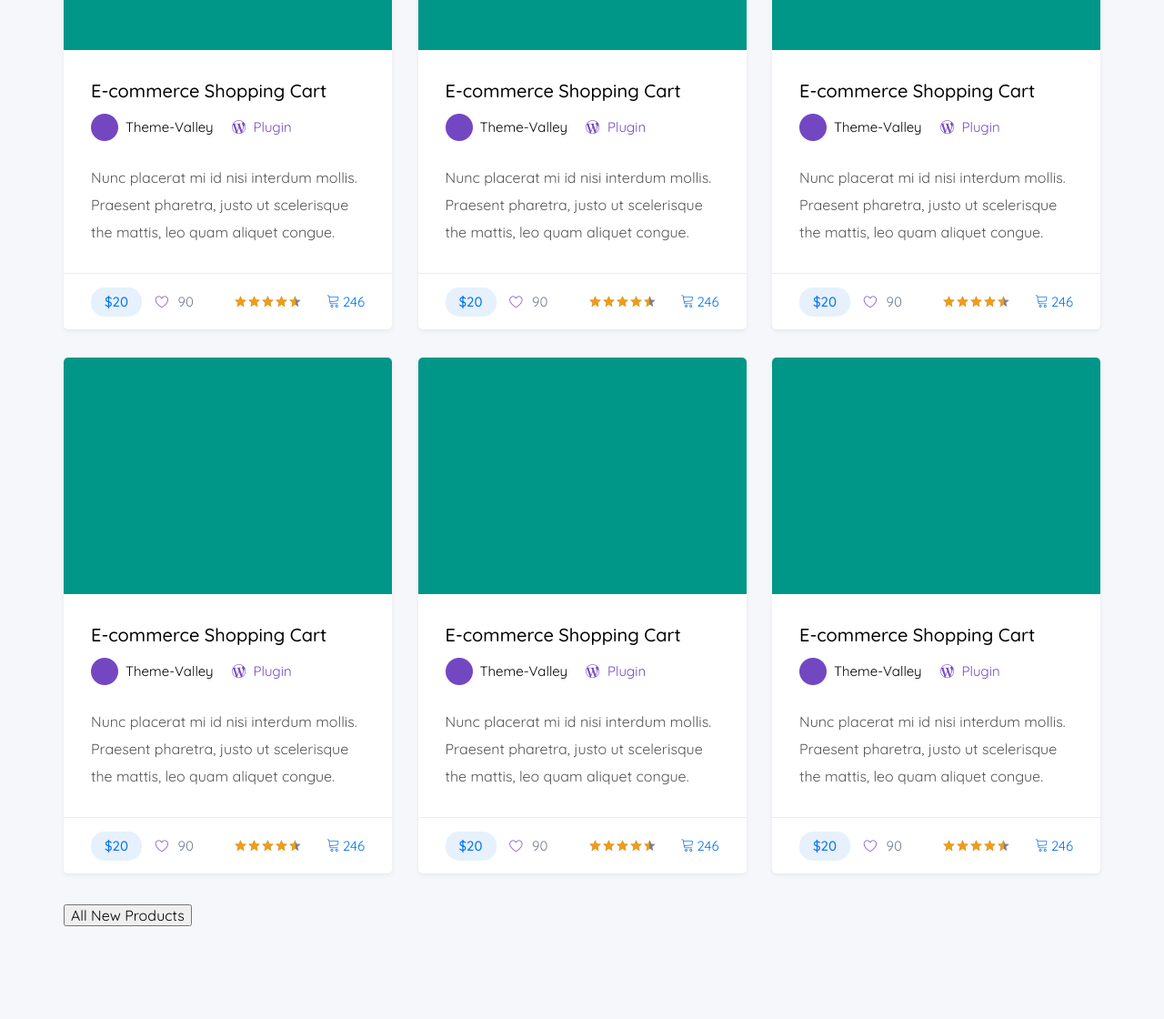
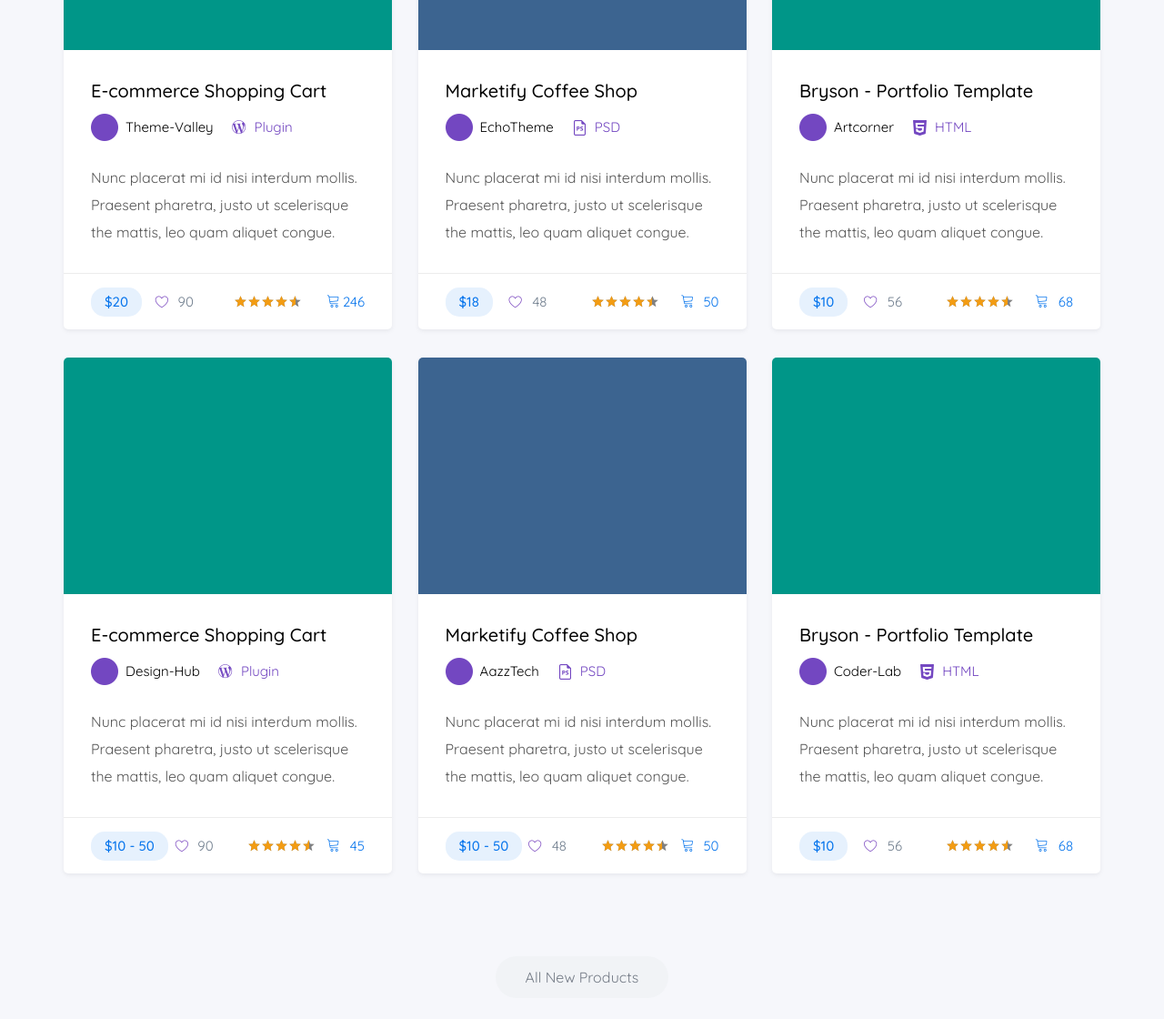
Before and after one commit to ku13shov/martplace, a website: page app/index.html in a window 1280 px wide. Shown: the part 3147-4267 px from the top of the page at 91% size. Drawn offline with nearby package versions, Linux system fonts and the light colour scheme; files whose address does not match are found by name.

Commit message:
added products section

```diff
--- a/app/index.html
+++ b/app/index.html
@@ -331,17 +331,17 @@
         Newest Release Products
       </div>
       <div class="products__btn">
-        <button>Plugins</button>
-        <button>WordPress</button>
-        <button>Site Template</button>
-        <button>PSD Template</button>
-        <button>Joomla</button>
-        <button>User Interface</button>
-        <button>Landing Page</button>
-        <button>Software</button>
+        <button type="button" data-filter="all">Plugins</button>
+        <button type="button" data-filter=".category-wordpress">WordPress</button>
+        <button type="button" data-filter=".category-site">Site Template</button>
+        <button type="button" data-filter=".category-psd">PSD Template</button>
+        <button type="button" data-filter=".category-joomla">Joomla</button>
+        <button type="button" data-filter=".category-user">User Interface</button>
+        <button type="button" data-filter=".category-landing">Landing Page</button>
+        <button type="button" data-filter=".category-software">Software</button>
       </div>
       <div class="products__inner">
-        <div class="products__item">
+        <div class="products__item mix category-wordpress" data-order="1">
           <div class="products__item-img" href="#" style="background-image: url(images/products/item-1.png);">
             <div class="products__item-hover">
               <div class="products__item-hover__wrapper">
@@ -385,7 +385,95 @@
             </div>
           </div>
         </div>
-        <div class="products__item">
+        <div class="products__item mix category-psd" data-order="2">
+          <div class="products__item-img" href="#" style="background-image: url(images/products/item-2.png);">
+            <div class="products__item-hover">
+              <div class="products__item-hover__wrapper">
+                <img src="images/products/item-hover.png" alt="">
+                <a class="item-hover__btn-more" href="#">More info</a>
+                <a class="item-hover__btn-demo" href="#">Live Demo</a>
+              </div>
+            </div>
+          </div>
+          <div class="products__item-wrapper">
+            <a href="#" class="products__item-title">
+              Marketify Coffee Shop
+            </a>
+            <div class="products__item-info">
+              <a class="info-user__img" href="#" style="background-image: url(images/products/user.png);"></a>
+              <a class="info-user__name" href="#">
+                EchoTheme
+              </a>
+
+              <a class="info-user__tool-img" href="#" style="background-image: url(images/products/psd.png);">
+              </a>
+              <a class="info-user__tool-text" href="#">
+                PSD
+              </a>
+            </div>
+            <div class="products__item-text">
+              Nunc placerat mi id nisi interdum mollis. Praesent pharetra, justo ut scelerisque
+              the mattis, leo quam aliquet congue.
+            </div>
+          </div>
+          <div class="products__item-bottom__box">
+            <div class="products__item-price">
+              $18
+            </div>
+            <div class="products__item-likes">
+              48
+            </div>
+            <div class="products-slider__star"></div>
+            <div class="products__item-cart">
+              50
+            </div>
+          </div>
+        </div>
+        <div class="products__item mix category-site" data-order="3">
+          <div class="products__item-img" href="#" style="background-image: url(images/products/item-1.png);">
+            <div class="products__item-hover">
+              <div class="products__item-hover__wrapper">
+                <img src="images/products/item-hover.png" alt="">
+                <a class="item-hover__btn-more" href="#">More info</a>
+                <a class="item-hover__btn-demo" href="#">Live Demo</a>
+              </div>
+            </div>
+          </div>
+          <div class="products__item-wrapper">
+            <a href="#" class="products__item-title">
+              Bryson - Portfolio Template
+            </a>
+            <div class="products__item-info">
+              <a class="info-user__img" href="#" style="background-image: url(images/products/user.png);"></a>
+              <a class="info-user__name" href="#">
+                Artcorner
+              </a>
+
+              <a class="info-user__tool-img" href="#" style="background-image: url(images/products/html.png);">
+              </a>
+              <a class="info-user__tool-text" href="#">
+                HTML
+              </a>
+            </div>
+            <div class="products__item-text">
+              Nunc placerat mi id nisi interdum mollis. Praesent pharetra, justo ut scelerisque
+              the mattis, leo quam aliquet congue.
+            </div>
+          </div>
+          <div class="products__item-bottom__box">
+            <div class="products__item-price">
+              $10
+            </div>
+            <div class="products__item-likes">
+              56
+            </div>
+            <div class="products-slider__star"></div>
+            <div class="products__item-cart">
+              68
+            </div>
+          </div>
+        </div>
+        <div class="products__item mix category-wordpress" data-order="4">
           <div class="products__item-img" href="#" style="background-image: url(images/products/item-1.png);">
             <div class="products__item-hover">
               <div class="products__item-hover__wrapper">
@@ -402,7 +490,7 @@
             <div class="products__item-info">
               <a class="info-user__img" href="#" style="background-image: url(images/products/user.png);"></a>
               <a class="info-user__name" href="#">
-                Theme-Valley
+                Design-Hub
               </a>
 
               <a class="info-user__tool-img" href="#" style="background-image: url(images/products/wordpress.png);">
@@ -418,19 +506,19 @@
           </div>
           <div class="products__item-bottom__box">
             <div class="products__item-price">
-              $20
+              $10 - 50
             </div>
             <div class="products__item-likes">
               90
             </div>
             <div class="products-slider__star"></div>
             <div class="products__item-cart">
-              246
+              45
             </div>
           </div>
         </div>
-        <div class="products__item">
-          <div class="products__item-img" href="#" style="background-image: url(images/products/item-1.png);">
+        <div class="products__item mix category-psd" data-order="5">
+          <div class="products__item-img" href="#" style="background-image: url(images/products/item-2.png);">
             <div class="products__item-hover">
               <div class="products__item-hover__wrapper">
                 <img src="images/products/item-hover.png" alt="">
@@ -441,18 +529,18 @@
           </div>
           <div class="products__item-wrapper">
             <a href="#" class="products__item-title">
-              E-commerce Shopping Cart
+              Marketify Coffee Shop
             </a>
             <div class="products__item-info">
               <a class="info-user__img" href="#" style="background-image: url(images/products/user.png);"></a>
               <a class="info-user__name" href="#">
-                Theme-Valley
+                AazzTech
               </a>
 
-              <a class="info-user__tool-img" href="#" style="background-image: url(images/products/wordpress.png);">
+              <a class="info-user__tool-img" href="#" style="background-image: url(images/products/psd.png);">
               </a>
               <a class="info-user__tool-text" href="#">
-                Plugin
+                PSD
               </a>
             </div>
             <div class="products__item-text">
@@ -462,106 +550,18 @@
           </div>
           <div class="products__item-bottom__box">
             <div class="products__item-price">
-              $20
+              $10 - 50
             </div>
             <div class="products__item-likes">
-              90
+              48
             </div>
             <div class="products-slider__star"></div>
             <div class="products__item-cart">
-              246
+              50
             </div>
           </div>
         </div>
-        <div class="products__item">
-          <div class="products__item-img" href="#" style="background-image: url(images/products/item-1.png);">
-            <div class="products__item-hover">
-              <div class="products__item-hover__wrapper">
-                <img src="images/products/item-hover.png" alt="">
-                <a class="item-hover__btn-more" href="#">More info</a>
-                <a class="item-hover__btn-demo" href="#">Live Demo</a>
-              </div>
-            </div>
-          </div>
-          <div class="products__item-wrapper">
-            <a href="#" class="products__item-title">
-              E-commerce Shopping Cart
-            </a>
-            <div class="products__item-info">
-              <a class="info-user__img" href="#" style="background-image: url(images/products/user.png);"></a>
-              <a class="info-user__name" href="#">
-                Theme-Valley
-              </a>
-
-              <a class="info-user__tool-img" href="#" style="background-image: url(images/products/wordpress.png);">
-              </a>
-              <a class="info-user__tool-text" href="#">
-                Plugin
-              </a>
-            </div>
-            <div class="products__item-text">
-              Nunc placerat mi id nisi interdum mollis. Praesent pharetra, justo ut scelerisque
-              the mattis, leo quam aliquet congue.
-            </div>
-          </div>
-          <div class="products__item-bottom__box">
-            <div class="products__item-price">
-              $20
-            </div>
-            <div class="products__item-likes">
-              90
-            </div>
-            <div class="products-slider__star"></div>
-            <div class="products__item-cart">
-              246
-            </div>
-          </div>
-        </div>
-        <div class="products__item">
-          <div class="products__item-img" href="#" style="background-image: url(images/products/item-1.png);">
-            <div class="products__item-hover">
-              <div class="products__item-hover__wrapper">
-                <img src="images/products/item-hover.png" alt="">
-                <a class="item-hover__btn-more" href="#">More info</a>
-                <a class="item-hover__btn-demo" href="#">Live Demo</a>
-              </div>
-            </div>
-          </div>
-          <div class="products__item-wrapper">
-            <a href="#" class="products__item-title">
-              E-commerce Shopping Cart
-            </a>
-            <div class="products__item-info">
-              <a class="info-user__img" href="#" style="background-image: url(images/products/user.png);"></a>
-              <a class="info-user__name" href="#">
-                Theme-Valley
-              </a>
-
-              <a class="info-user__tool-img" href="#" style="background-image: url(images/products/wordpress.png);">
-              </a>
-              <a class="info-user__tool-text" href="#">
-                Plugin
-              </a>
-            </div>
-            <div class="products__item-text">
-              Nunc placerat mi id nisi interdum mollis. Praesent pharetra, justo ut scelerisque
-              the mattis, leo quam aliquet congue.
-            </div>
-          </div>
-          <div class="products__item-bottom__box">
-            <div class="products__item-price">
-              $20
-            </div>
-            <div class="products__item-likes">
-              90
-            </div>
-            <div class="products-slider__star"></div>
-            <div class="products__item-cart">
-              246
-            </div>
-          </div>
-        </div>
-        <div class="products__item">
+        <div class="products__item mix category-landing new-item" data-order="6">
           <div class="products__item-img" href="#" style="background-image: url(images/products/item-1.png);">
             <div class="products__item-hover">
               <div class="products__item-hover__wrapper">
@@ -573,18 +573,18 @@
           </div>
         <div class="products__item-wrapper">
           <a href="#" class="products__item-title">
-            E-commerce Shopping Cart
+            Bryson - Portfolio Template
           </a>
           <div class="products__item-info">
             <a class="info-user__img" href="#" style="background-image: url(images/products/user.png);"></a>
             <a class="info-user__name" href="#">
-              Theme-Valley
+              Coder-Lab
             </a>
 
-            <a class="info-user__tool-img" href="#" style="background-image: url(images/products/wordpress.png);">
+            <a class="info-user__tool-img" href="#" style="background-image: url(images/products/html.png);">
             </a>
             <a class="info-user__tool-text" href="#">
-              Plugin
+              HTML
             </a>
           </div>
           <div class="products__item-text">
@@ -594,19 +594,22 @@
         </div>
         <div class="products__item-bottom__box">
           <div class="products__item-price">
-            $20
+            $10
           </div>
           <div class="products__item-likes">
-            90
+            56
           </div>
           <div class="products-slider__star"></div>
           <div class="products__item-cart">
-            246
+            68
           </div>
         </div>
       </div>
       </div>
-      <button>All New Products</button>
+      <div class="products__btn-bot">
+        <button type="button" data-filter=".new-item">All New Products</button>
+      </div>
+
     </div>
   </section>
 
--- a/app/js/main.js
+++ b/app/js/main.js
@@ -17,4 +17,6 @@ $(function(){
 
   new WOW().init();
 
+  var mixer = mixitup('.products__inner');
+
 });
--- a/app/scss/style.scss
+++ b/app/scss/style.scss
@@ -390,9 +390,11 @@
   display: flex;
   align-items: center;
   &-img{
-    width: 16px;
-    height: 16px;
+    width: 17px;
+    height: 17px;
     margin-right: 8px;
+    background-position: center;
+    background-repeat: no-repeat;
   }
   &-text{
     font-size: 15px;
@@ -495,6 +497,10 @@
     color: #747b86;
     & + button{
       margin-left: 10px;
+    }
+    &.mixitup-control-active{
+      color: #fff;
+      background-color: $btn;
     }
   }
 }
@@ -632,8 +638,28 @@
 .item-hover__btn-demo{
   right: -400px;
 }
-.products__item-img__inner{
-
+.products__btn-bot{
+  margin-top: 60px;
+  text-align: center;
+  button{
+    color: #747b86;
+    border: none;
+    width: 190px;
+    background-color: #f1f3f6;
+    padding: 14px 0;
+    border-radius: 25px;
+    outline: none;
+    cursor: pointer;
+    transition: all .3s;
+    &:hover{
+      color: #fff;
+      background-color: $btn;
+    }
+    &.mixitup-control-active{
+      color: #fff;
+      background-color: $btn;
+    }
+  }
 }
 // END PRODUCTS
 // ===================================================
```
Also changed, not shown: app/css/style.min.css, app/images/products/html.png (added), app/images/products/psd.png (added).
